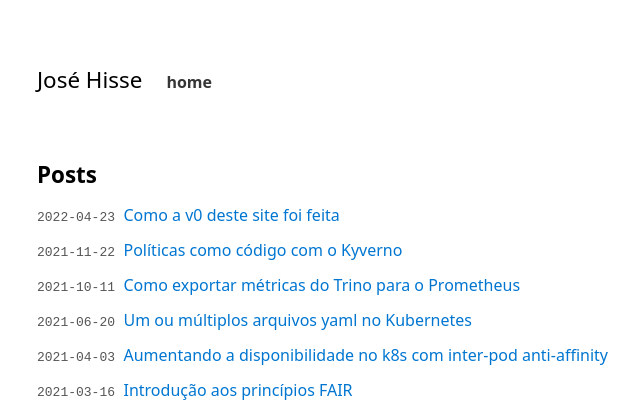
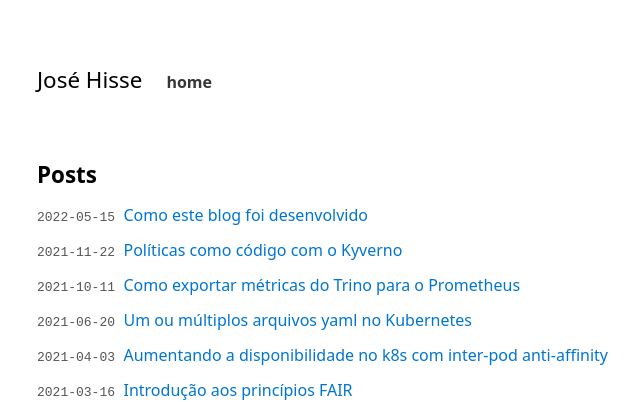
Before and after one commit to jhisse/jhisse.github.io, a Jekyll site: the page built from index.html, in a window 1280 px wide. Shown: the top 402 px of the page, without its empty margins (203-843 px from the left). Built offline with Jekyll 4.4.1, drawn with Linux system fonts in a browser that asks for light colours.

Commit message:
change title

```diff
--- a/_posts/2022-04-23-como-a-v0-deste-site-foi-feita.md
+++ b/_posts/2022-05-15-como-este-blog-foi-desenvolvido.md
@@ -1,6 +1,6 @@
 ---
-title: Como a v0 deste site foi feita
-date: 2022-04-23
+title: Como este blog foi desenvolvido
+date: 2022-05-15
 layout: post
 ---
 
@@ -16,21 +16,21 @@ Por mais detalhado que seja o texto, ele nem sempre vai contemplar todos os deta
 
 O tema do blog foi pensado de forma que o conteúdo de cada artigo fique evidenciado. Por isso o estilo simples, sem muita variação de cores e formas.
 
-![Rascunho do visual do blog](/images/como-a-v0-deste-site-foi-feita/visual.png)
+2022-05-15-como-este-blog-foi-desenvolvido![Rascunho do visual do blog](/images//visual.png)
 
 Todas as páginas do blog possuem uma profundidade de no máximo 2 cliques. Isso quer dizer que para se chegar em qualquer página basta no máximo essa quantidade de cliques.
 
 Temos um diagrama simplificado da relação entre as páginas através dos links presentes nelas. Nela podemos observar de uma maneira visual a dinâmica de navegação do site.
 
-![Diagrama representando os links entre as páginas](/images/como-a-v0-deste-site-foi-feita/link-pages.png)
+![Diagrama representando os links entre as páginas](/images/2022-05-15-como-este-blog-foi-desenvolvido/link-pages.png)
 
 Na sequência apresentada abaixo podemos observar que é possível chegar em qualquer artigo através de no máximo 2 cliques. Seja partindo da home e escolhendo um artigo, que resulta em 1 clique. Indo de um artigo ao próximo ou ao anterior, resultando também em 1 clique. Ou de um artigo qualquer para outro qualquer, que neste caso passa pela home do blog, resultando em 2 cliques.
 
-![Cenários possíveis de navegação entre as páginas](/images/como-a-v0-deste-site-foi-feita/link-pages-scenarios.png)
+![Cenários possíveis de navegação entre as páginas](/images/2022-05-15-como-este-blog-foi-desenvolvido/link-pages-scenarios.png)
 
 Outro destaque que vale a pena falar é a presença de diagramas e imagens na maioria dos artigos. Sempre tento manter os diagramas os mais simples e lúdicos possíveis. Após ler o livro "The Back of the Napkin: Solving Problems and Selling Ideas with Pictures" de Dan Roam, me convenci ainda mais da importância de desenhar o problema ou a solução com formas elementares. Desta forma fica mais evidente a relação entre as peças que os compõem.
 
-![Capa do livro "The Back of the Napkin"](/images/como-a-v0-deste-site-foi-feita/the_back_of_the_napkin.jpeg)
+![Capa do livro "The Back of the Napkin"](/images/2022-05-15-como-este-blog-foi-desenvolvido/the_back_of_the_napkin.jpeg)
 
 ## Escrita
 
@@ -40,7 +40,7 @@ Agora o Markdown entra na história. Ele foi pensado para ser mais enxuto e com
 
 Ele possui algumas poucas regras, como utilizar `#`, `##`, `###` para representar cabeçalhos, neste caso ele será convertido para `<h1>`, `<h2>` e `<h3>` no HTML. Ou `![descrição da imagem](/local/da/imagem.jpg)` para imagens, neste caso a conversão ficaria `<img alt="descrição da imagem" src="/local/da/imagem.jpg">`. Podemos perceber como a escrita vai ficando mais simples com o Markdown.
 
-![Markdown para HTML](/images/como-a-v0-deste-site-foi-feita/markdown2html.png)
+![Markdown para HTML](/images/2022-05-15-como-este-blog-foi-desenvolvido/markdown2html.png)
 
 Já que estamos escrevendo utilizando uma linguagem de marcação que o nosso navegador não entende, precisamos converter em HTML para que tudo seja renderizado corretamente para os visitantes do blog. Agora, precisamos introduzir um novo conceito, os geradores de sites estáticos, SSG.
 
@@ -50,7 +50,7 @@ Neste ponto vale uma explicação do que é um site estático. Sabemos que tecno
 
 Os geradores de sites estáticos funcionam como uma espécie de pré-processador ou compilador. Convertendo arquivos em algum formato especifico, como o Markdown e templates com lógicas embutidas em arquivos HTML estáticos.
 
-![Gerador de site estático](/images/como-a-v0-deste-site-foi-feita/diagrama-ssg.png)
+![Gerador de site estático](/images/2022-05-15-como-este-blog-foi-desenvolvido/diagrama-ssg.png)
 
 No site [Jamstack](https://jamstack.org/generators/) podemos encontrar uma lista extensa de geradores de sites estáticos. Neste blog utilizamos o [Jekyll](https://jekyllrb.com), pelo menos até o momento que este artigo está sendo escrito. O que ele faz é transformar arquivos Markdown e de templates em HTML já processado, como se fosse um processo de compilação. Ele é escrito em Ruby e precisa ser instalado como uma command-line interface.
 
```
Also changed, not shown: images/2022-05-15-como-este-blog-foi-desenvolvido/diagrama-ssg.png (renamed from images/como-a-v0-deste-site-foi-feita/diagrama-ssg.png), images/2022-05-15-como-este-blog-foi-desenvolvido/link-pages-scenarios.png (renamed from images/como-a-v0-deste-site-foi-feita/link-pages-scenarios.png), images/2022-05-15-como-este-blog-foi-desenvolvido/link-pages.png (renamed from images/como-a-v0-deste-site-foi-feita/link-pages.png), images/2022-05-15-como-este-blog-foi-desenvolvido/markdown2html.png (renamed from images/como-a-v0-deste-site-foi-feita/markdown2html.png), images/2022-05-15-como-este-blog-foi-desenvolvido/the_back_of_the_napkin.jpeg (renamed from images/como-a-v0-deste-site-foi-feita/the_back_of_the_napkin.jpeg), images/2022-05-15-como-este-blog-foi-desenvolvido/visual.png (renamed from images/como-a-v0-deste-site-foi-feita/visual.png).
